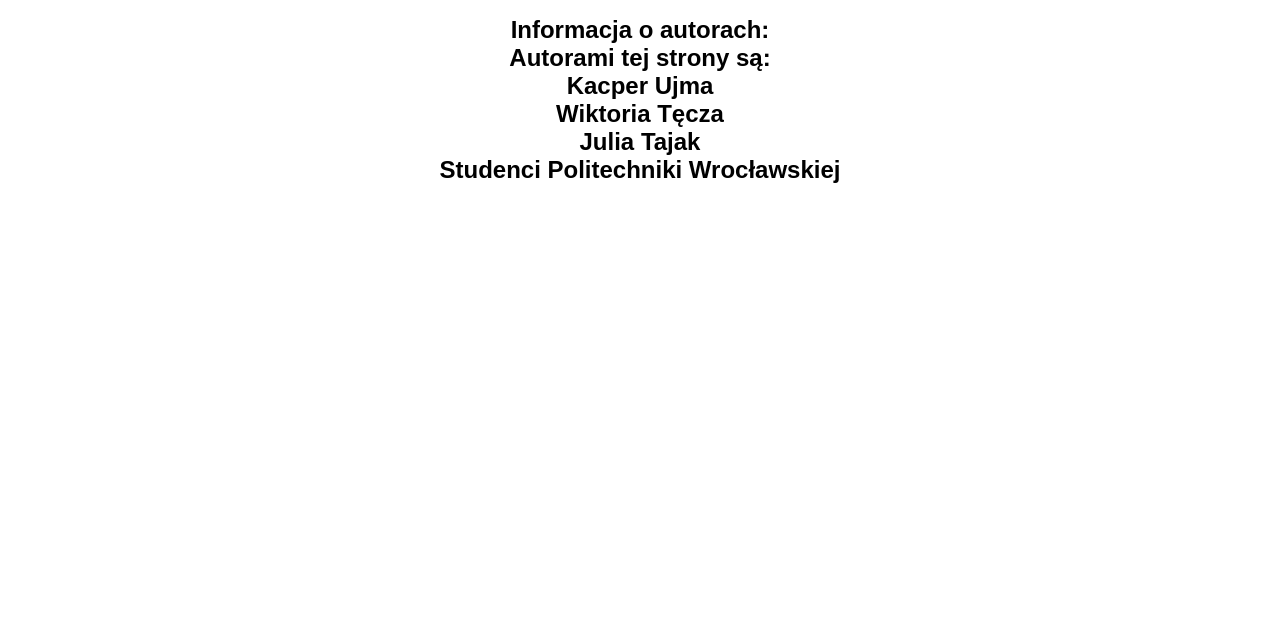
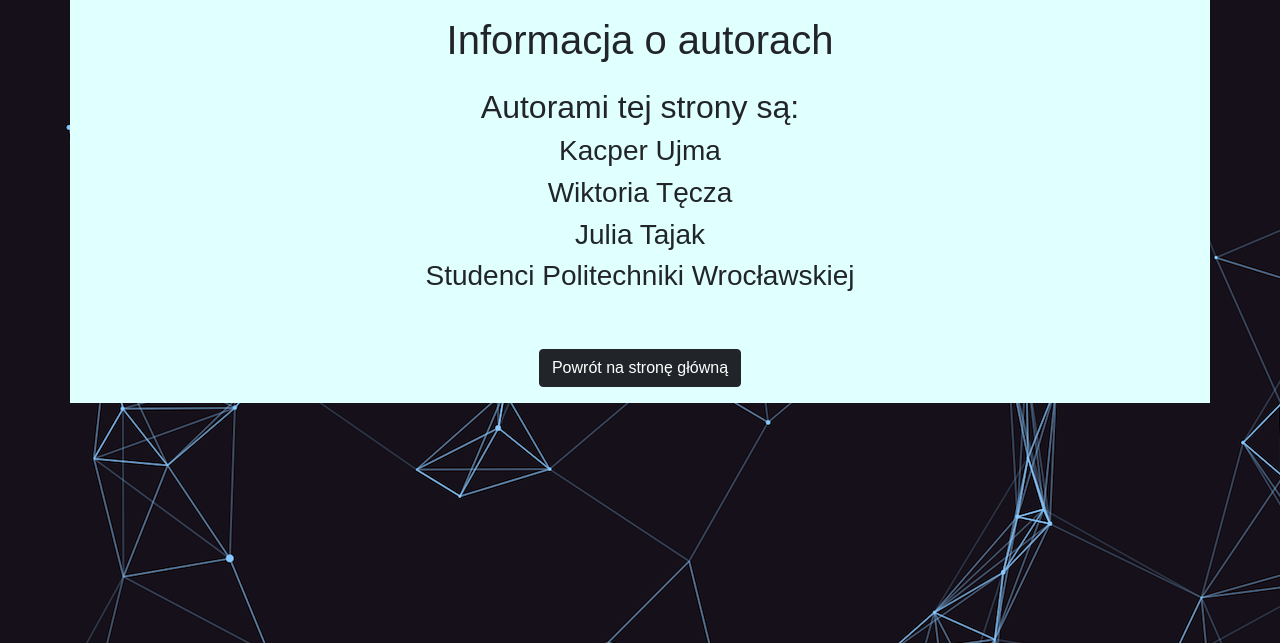
Before and after one commit to KacperUjma/KurczeStorna, a Flask app: page /authors in a window 1280 px wide. Shown: the top 643 px of the page. Run offline with Flask 3, Linux system fonts and the light colour scheme.

Commit message:
Background i podstrony

```diff
--- a/website/templates/authors.html
+++ b/website/templates/authors.html
@@ -1,25 +1,44 @@
 <!DOCTYPE html>
 <html>
 <head>
+    <script src="https://cdn.jsdelivr.net/npm/bootstrap@5.0.2/dist/js/bootstrap.bundle.min.js"
+        integrity="sha384-MrcW6ZMFYlzcLA8Nl+NtUVF0sA7MsXsP1UyJoMp4YLEuNSfAP+JcXn/tWtIaxVXM"
+        crossorigin="anonymous"></script>
+        <link href="https://cdn.jsdelivr.net/npm/bootstrap@5.0.2/dist/css/bootstrap.min.css" rel="stylesheet"
+        integrity="sha384-EVSTQN3/azprG1Anm3QDgpJLIm9Nao0Yz1ztcQTwFspd3yD65VohhpuuCOmLASjC" crossorigin="anonymous">
     <title>Prosta Strona</title>
     <style>
         body {
             text-align: center;
             font-family: Arial, sans-serif;
+            background-image:url(/compute-ea4c57a4.png);
         }
-
-        h1 {
-            font-size: 24px;
+        .container{
+            background-color: lightcyan;
         }
     </style>
 </head>
 <body>
-    <h1>Informacja o autorach:<br>
-        Autorami tej strony są:<br>
-        Kacper Ujma<br>
-        Wiktoria Tęcza <br>
-        Julia Tajak<br>
-        Studenci Politechniki Wrocławskiej
-        </h1>
+
+
+
+
+
+        <div class="container">
+            <div class="row">
+                <div class="col mt-3">
+                    <h1>Informacja o autorach</h1>
+
+                        <h2 class="mt-4">Autorami tej strony są:</h2>
+                        <h3>Kacper Ujma</h3>
+                        <h3>Wiktoria Tęcza </h3>
+                        <h3>Julia Tajak</h3>
+                        <h3>Studenci Politechniki Wrocławskiej</h3>
+
+                        <a class="btn btn-dark mt-5 mb-3" href="/website/templates/main.html">Powrót na stronę główną</a>
+
+                </div>
+            </div>
+        </div>
 </body>
 </html>
```
Also changed, not shown: website/templates/main.html (+6 -3 lines), compute-ea4c57a4.png (added).
